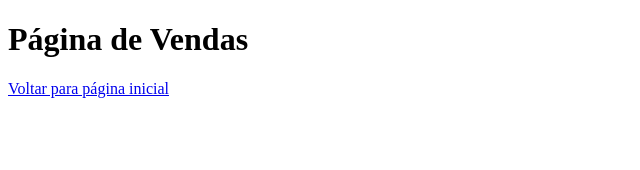
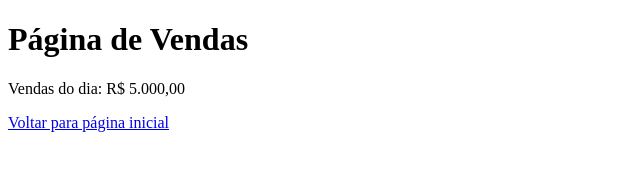
Before and after one commit to rbvasconcellos/aulagithub, a plain HTML site: page vendas.html in a window 1280 px wide. Shown: the whole page, without its empty margins (0-640 px from the left). Drawn offline with Linux system fonts and the light colour scheme.

Commit message:
Acrescentado valor das vendas

```diff
--- a/vendas.html
+++ b/vendas.html
@@ -16,7 +16,7 @@ MACETES VS CODE
  </head>
  <body>
     <h1>Página de Vendas</h1>
-
+    <p>Vendas do dia: R$ 5.000,00</p>
     <a href="index.html">Voltar para página inicial</a>
  </body>
  </html>
```
